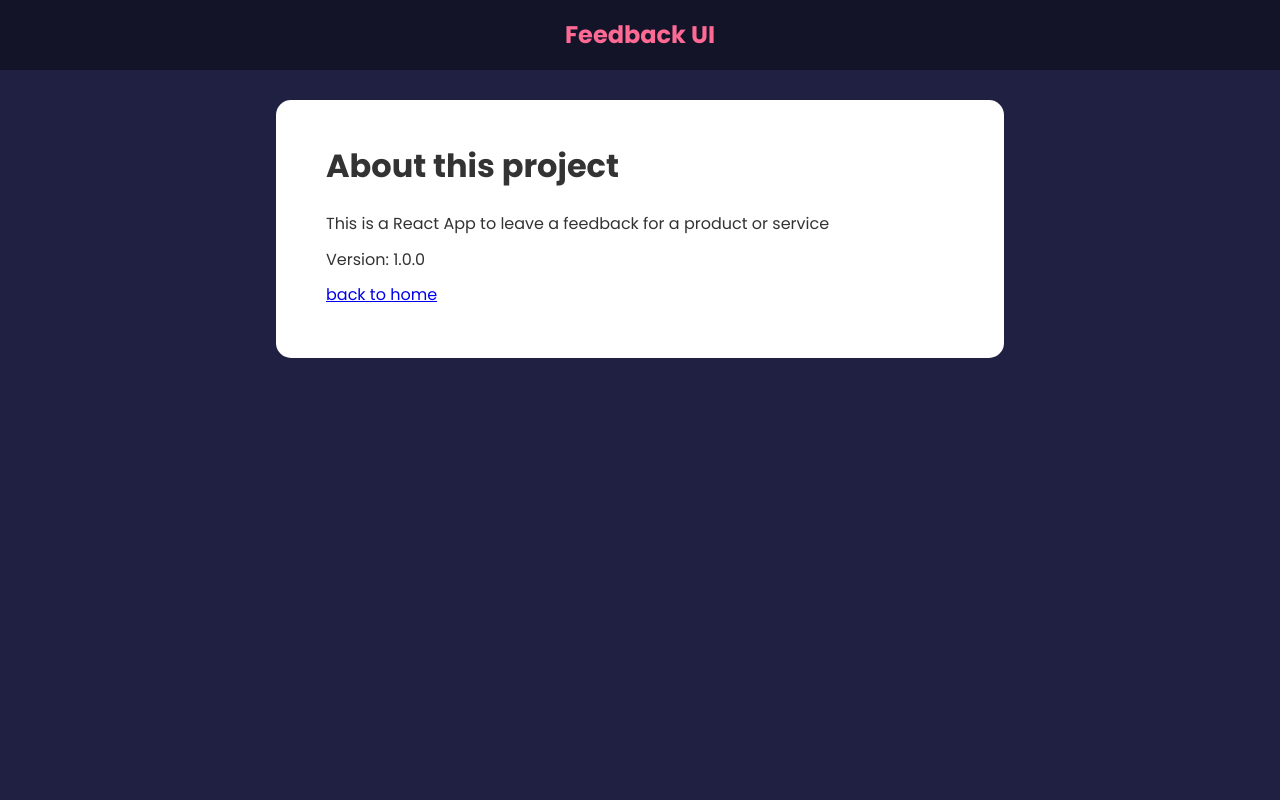
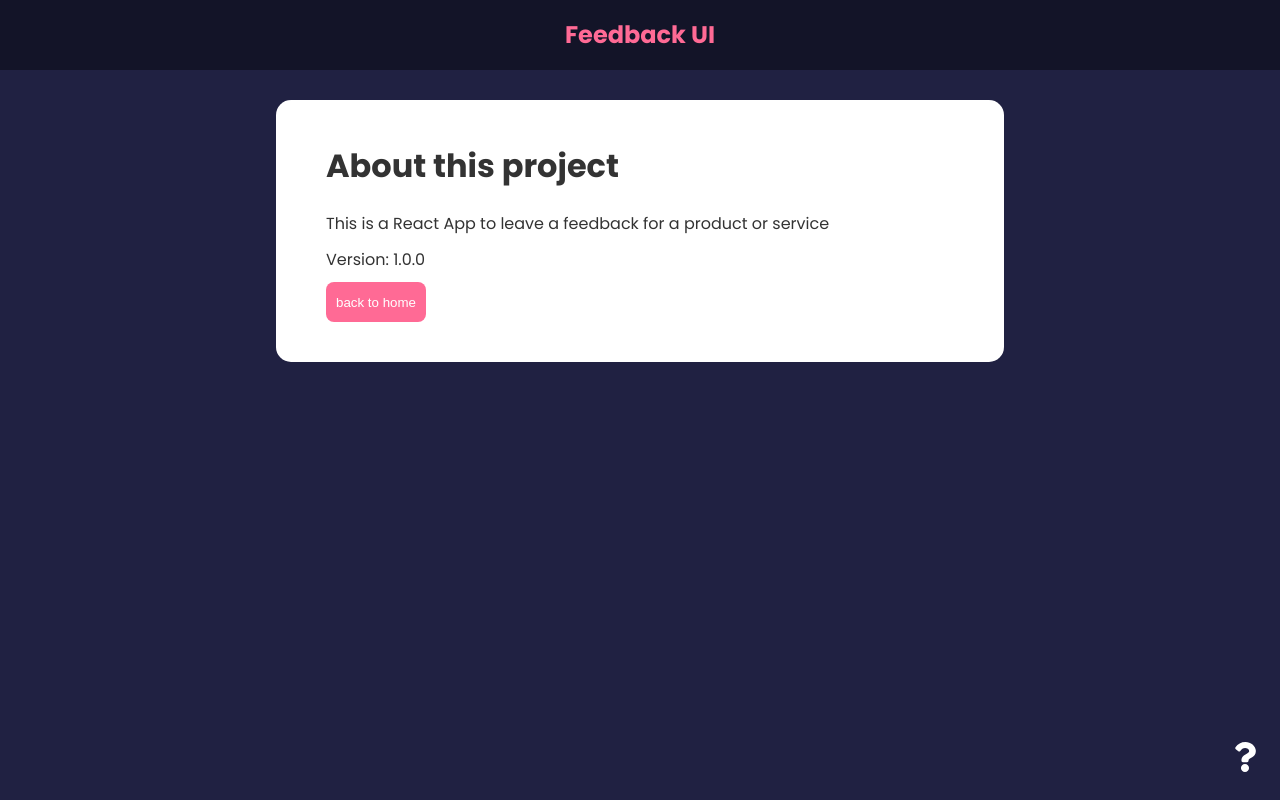
Before and after one commit to indaqoo/feedback-app, a React (Create React App) app: page /about in a window 1280 px wide. Built offline with nearby package versions, Linux system fonts and the light colour scheme.

Commit message:
Fix about page, add context api

```diff
--- a/src/App.js
+++ b/src/App.js
@@ -7,10 +7,12 @@ import Header from './components/Header.component'
 import FeedbackList from './components/FeedbackList.component'
 import FeedbackStats from './components/FeedbackStats.component'
 import FeedbackForm from './components/FeedbackForm.component'
+import AboutIconLink from './components/AboutIconLink.component'
 
 import About from './pages/About.page'
 
 import FeedbackData from './data/FeedbackData'
+import { FeedbackProvider } from './context/Feedback.context'
 
 const App = () => {
   const [feedback, setFeedback] = useState(FeedbackData)
@@ -27,6 +29,7 @@ const App = () => {
   }
 
   return (
+    <FeedbackProvider>
       <Router>
         <Header />
         <div className='container'>
@@ -48,8 +51,10 @@ const App = () => {
 
             <Route path='/about' element={<About />} />
           </Routes>
+          <AboutIconLink />
         </div>
       </Router>
+    </FeedbackProvider>
   )
 }
 
--- /dev/null
+++ b/src/components/AboutIconLink.component.jsx
@@ -0,0 +1,14 @@
+import * as Icon from 'react-icons/fa'
+import { Link } from 'react-router-dom'
+
+const AboutIconLink = () => {
+  return (
+    <div className='about-link'>
+      <Link to='/about'>
+        <Icon.FaQuestion size={30} />
+      </Link>
+    </div>
+  )
+}
+
+export default AboutIconLink
--- /dev/null
+++ b/src/context/Feedback.context.jsx
@@ -0,0 +1,18 @@
+import { createContext, useState } from 'react'
+
+const FeedbackContext = createContext()
+
+export const FeedbackProvider = ({ children }) => {
+  const [feedback, setFeedback] = useState([])
+  return (
+    <FeedbackContext.Provider
+      value={{
+        feedback,
+      }}
+    >
+      {children}
+    </FeedbackContext.Provider>
+  )
+}
+
+export default FeedbackContext
--- a/src/pages/About.page.jsx
+++ b/src/pages/About.page.jsx
@@ -1,6 +1,15 @@
 import Card from '../components/shared/Card.component'
 
+import { useNavigate } from 'react-router-dom'
+import Button from '../components/shared/Button.component'
+
 const About = () => {
+  const navigate = useNavigate()
+
+  const onClick = () => {
+    navigate('/')
+  }
+
   return (
     <Card>
       <div className='about'>
@@ -8,9 +17,9 @@ const About = () => {
         <p>This is a React App to leave a feedback for a product or service</p>
         <p>Version: 1.0.0</p>
 
-        <p>
-          <a href='/'>back to home</a>
-        </p>
+        <button onClick={onClick} className='btn btn-secondary'>
+          back to home
+        </button>
       </div>
     </Card>
   )
```
Lines whose indentation alone changed are shown as unchanged.
